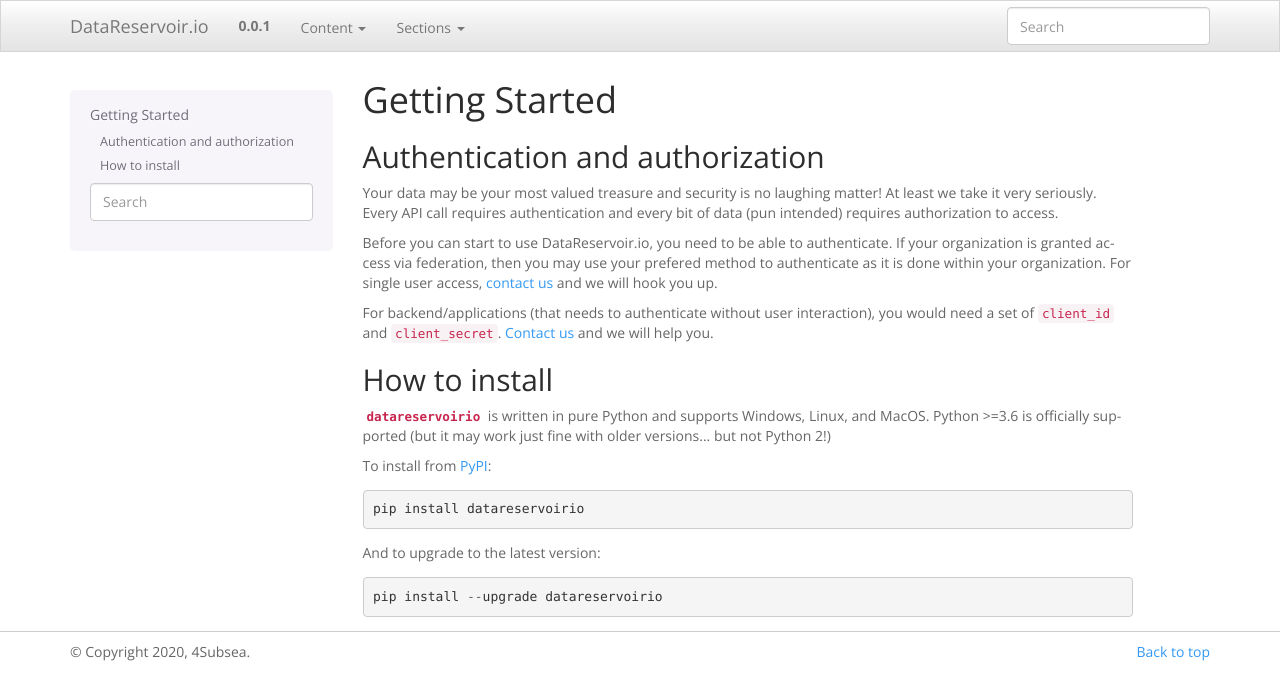
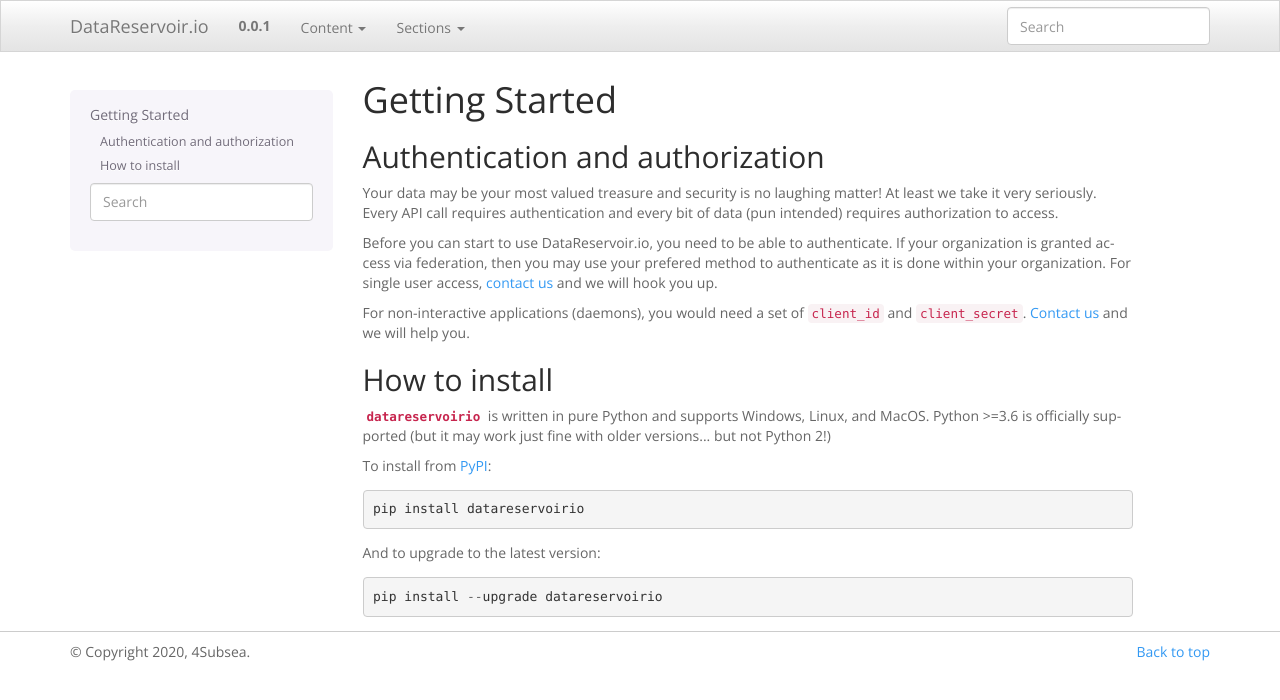
Before and after one commit to 4Subsea/drio-python, a Sphinx documentation site: the page built from docs/getting_started.rst, in a window 1280 px wide. Shown: the top 700 px of the page. Built offline with Sphinx 7.4.7, drawn with Linux system fonts in a browser that asks for light colours.

Commit message:
Minor rephrasing of non-interactive applications

```diff
--- a/docs/getting_started.rst
+++ b/docs/getting_started.rst
@@ -14,7 +14,7 @@
 then you may use your prefered method to authenticate as it is done within your
 organization. For single user access, :ref:`contact us <support>` and we will hook you up.
 
-For backend/applications (that needs to authenticate without user interaction), you would need
+For non-interactive applications (daemons), you would need
 a set of ``client_id`` and ``client_secret``. :ref:`Contact us <support>` and we will help you.
 
 How to install
```
